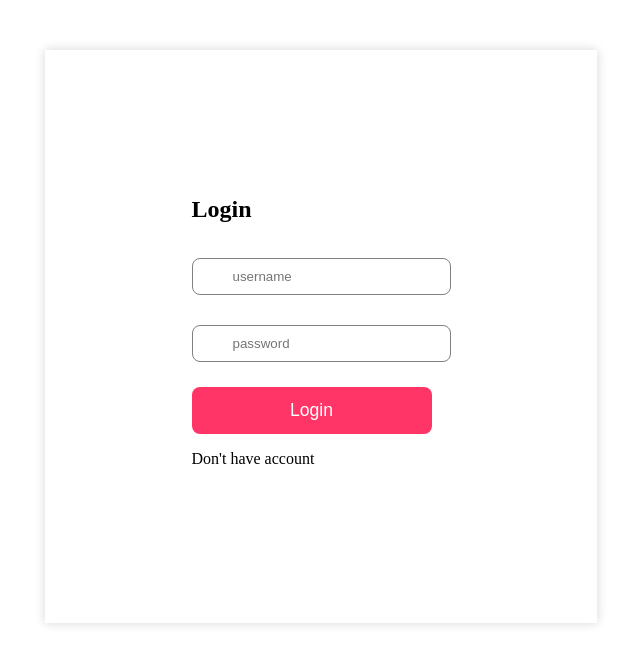
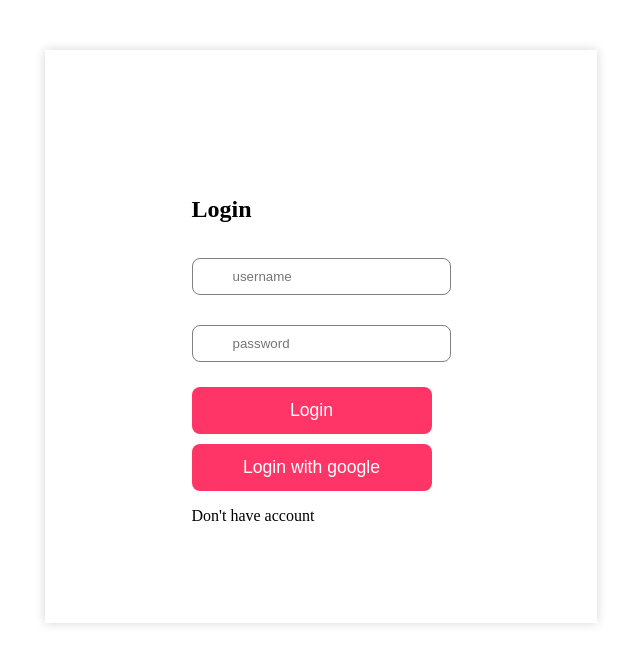
Before and after one commit to Yonas19/simplelogin, a React (Vite) app in the folder loginSignup/: page / in a window 1280 px wide. Shown: the top 664 px of the page, without its empty margins (319-959 px from the left). Built offline with nearby package versions, Linux system fonts and the light colour scheme.

Commit message:
both signup and login completed

```diff
--- a/loginSignup/src/Registration/Login.jsx
+++ b/loginSignup/src/Registration/Login.jsx
@@ -19,6 +19,13 @@ function Login({ change }) {
       window.location.reload()
     }
   };
+  const handleOAuthProvider = async () => {
+
+    const { error} = supabase.auth.signInWithOAuth({
+      provider: 'email'
+    })
+    if (error) setError(error.message)
+  }
 
   return (
     <div>
@@ -42,11 +49,13 @@ function Login({ change }) {
                 onChange={(e) => setPassword(e.target.value)}
               />
               <button type="submit">Login</button>
+              <button className='loginwgoogle' onClick={handleOAuthProvider}>Login with google</button>
               <p onClick={change}>Don't have account</p>
             </div>
           </div>
         </div>
       </form>
+
     </div>
   );
 }
--- a/loginSignup/src/index.css
+++ b/loginSignup/src/index.css
@@ -39,3 +39,7 @@ form{
 .form-container{
     cursor: pointer;
 }
+.loginwgoogle{
+    background-color: #ff3568ba;
+
+}
```
